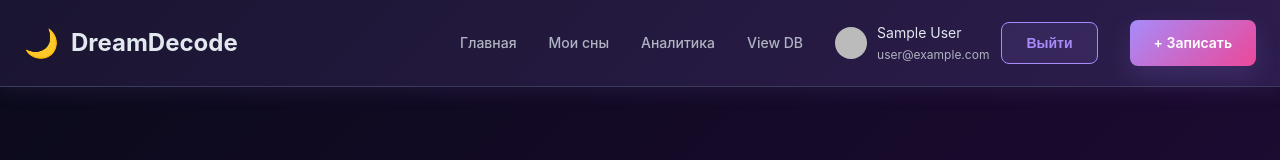
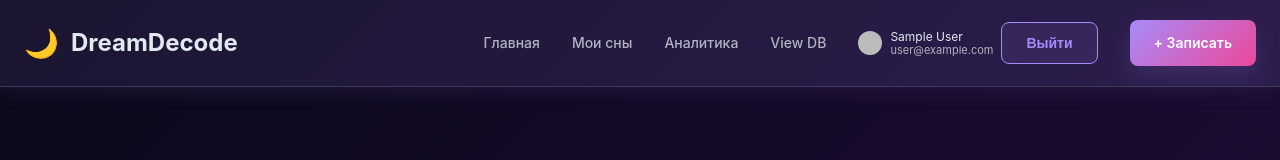
Before and after one commit to evksin/DreamDecode, a Next.js app: page / in a window 1280 px wide. Shown: the top 160 px of the page. Built offline with nearby package versions, Linux system fonts and the light colour scheme; no server answers; the database is empty; sample sign-in values are in the browser's storage.

Commit message:
Компактный профиль в шапке

```diff
--- a/src/components/auth/AuthButtons.tsx
+++ b/src/components/auth/AuthButtons.tsx
@@ -37,22 +37,22 @@ export function AuthControls() {
     const initial = displayName.trim().charAt(0).toUpperCase();
 
     return (
-      <div style={{ display: "flex", alignItems: "center", gap: "12px" }}>
-        <div style={{ display: "flex", alignItems: "center", gap: "10px" }}>
+      <div style={{ display: "flex", alignItems: "center", gap: "8px" }}>
+        <div style={{ display: "flex", alignItems: "center", gap: "8px" }}>
           {user?.image ? (
             <img
               src={user.image}
               alt={displayName}
-              width={32}
-              height={32}
+              width={24}
+              height={24}
               style={{ borderRadius: "999px", objectFit: "cover" }}
             />
           ) : (
             <div
               aria-hidden="true"
               style={{
-                width: "32px",
-                height: "32px",
+                width: "24px",
+                height: "24px",
                 borderRadius: "999px",
                 display: "flex",
                 alignItems: "center",
@@ -60,17 +60,43 @@ export function AuthControls() {
                 background: "rgba(124, 58, 237, 0.2)",
                 color: "var(--text-primary)",
                 fontWeight: 600,
+                fontSize: "12px",
               }}
             >
               {initial || "?"}
             </div>
           )}
-          <div style={{ display: "flex", flexDirection: "column" }}>
-            <span style={{ fontSize: "14px", color: "var(--text-primary)" }}>
+          <div
+            style={{
+              display: "flex",
+              flexDirection: "column",
+              maxWidth: "160px",
+              lineHeight: 1.15,
+            }}
+          >
+            <span
+              style={{
+                fontSize: "12px",
+                color: "var(--text-primary)",
+                whiteSpace: "nowrap",
+                overflow: "hidden",
+                textOverflow: "ellipsis",
+              }}
+              title={displayName}
+            >
               {displayName}
             </span>
             {email ? (
-              <span style={{ fontSize: "12px", color: "var(--text-secondary)" }}>
+              <span
+                style={{
+                  fontSize: "11px",
+                  color: "var(--text-secondary)",
+                  whiteSpace: "nowrap",
+                  overflow: "hidden",
+                  textOverflow: "ellipsis",
+                }}
+                title={email}
+              >
                 {email}
               </span>
             ) : null}
```
